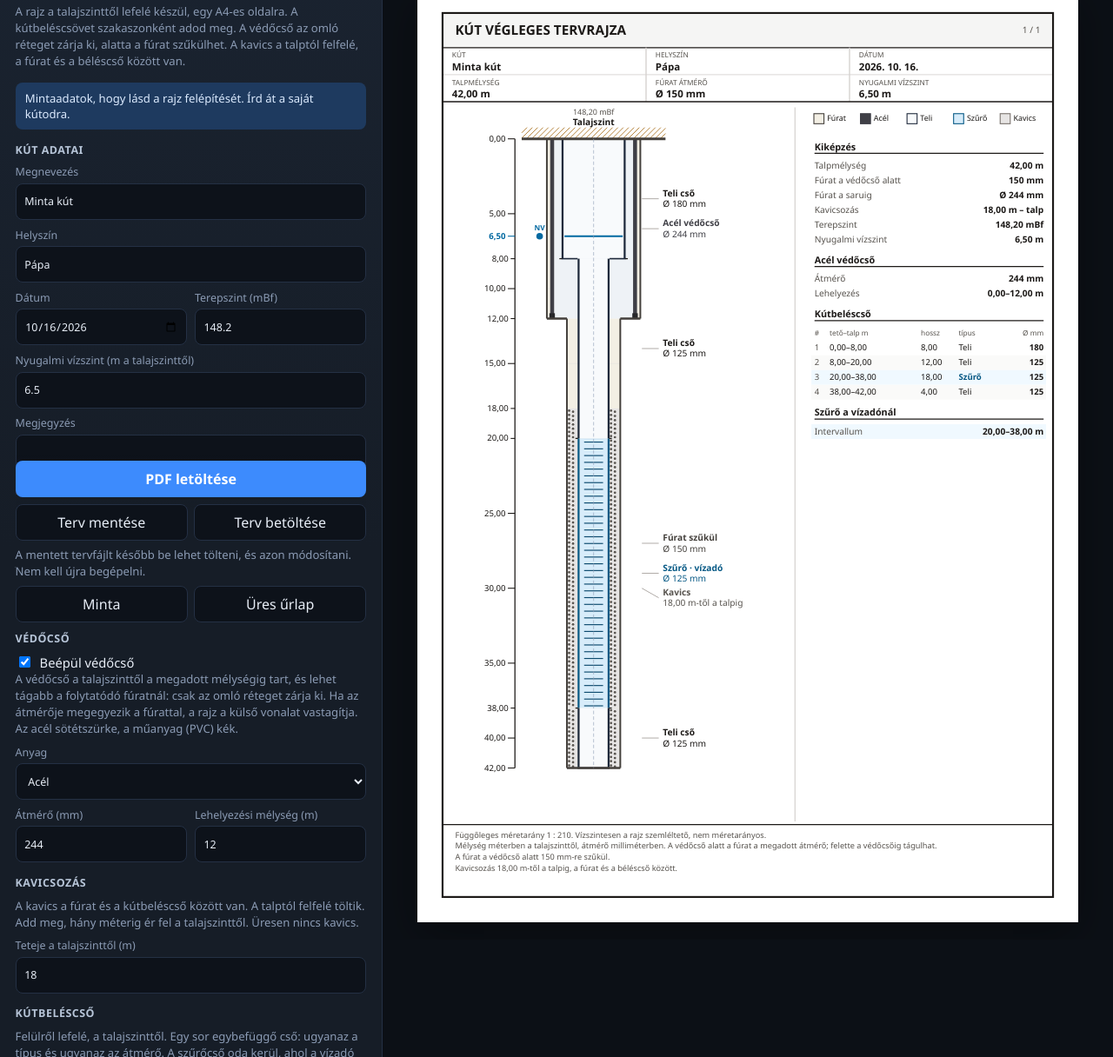
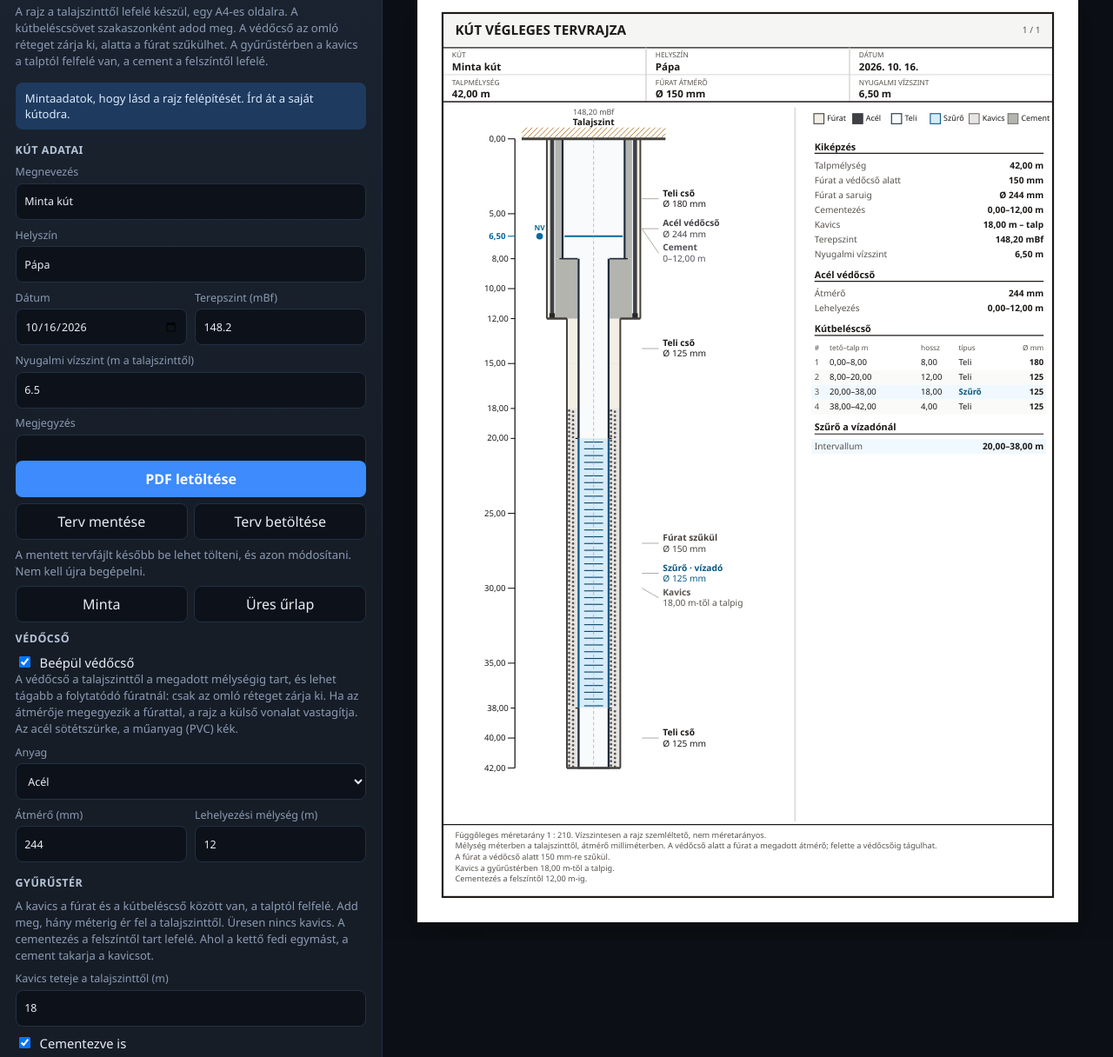
Before and after one commit to Gerimester3/vizkut-furas-terkep, a website: page public/tervrajz.html in a window 1280 px wide. Shown: the part 77-1293 px from the top of the page at 87% size. Drawn offline with Linux system fonts and the light colour scheme.

Commit message:
Add optional cement in the annulus, drawn in gray over any gravel it overlaps.
Co-authored-by: Cursor <cursoragent@cursor.com>

```diff
--- a/public/tervrajz-draw.js
+++ b/public/tervrajz-draw.js
@@ -35,6 +35,7 @@
   const SCREEN_LINE = '#075985';
   const SLOT = '#0c4a6e';
   const WATER = '#0369a1';
+  const CEMENT = '#b4b4ae';
   const LEADER = '#a8a29e';
   const GRID = '#e7e5e4';
   const WARN = '#9a3412';
@@ -166,10 +167,20 @@
 
     if (ground != null && Number.isNaN(ground)) err('ground', 'A terepszint legyen szám.');
     const gravel = parseNum(input.gravelTop);
-    if (gravel != null && Number.isNaN(gravel)) err('gravelTop', 'A kavicsolás teteje legyen szám.');
-    else if (gravel != null && gravel < 0) err('gravelTop', 'A kavicsolás teteje ne legyen negatív.');
+    if (gravel != null && Number.isNaN(gravel)) err('gravelTop', 'A kavics teteje legyen szám.');
+    else if (gravel != null && gravel < 0) err('gravelTop', 'A kavics teteje ne legyen negatív.');
     else if (gravel != null && depth != null && !Number.isNaN(depth) && depth > 0 && gravel >= depth) {
       err('gravelTop', 'A kavics a talp fölé érjen fel, mert a talptól felfelé töltik.');
+    }
+
+    let cement = null;
+    if (input.cementOn) {
+      const cementDepth = parseNum(input.cementDepth);
+      if (cementDepth == null) err('cementDepth', 'Add meg, milyen mélységig van cementezve a gyűrűstér.');
+      else if (Number.isNaN(cementDepth) || cementDepth <= 0) err('cementDepth', 'A cementezés mélysége legyen 0-nál nagyobb.');
+      else if (depth != null && !Number.isNaN(depth) && depth > 0 && cementDepth > depth + 0.001) {
+        err('cementDepth', 'A cementezés nem érhet a talp alá.');
+      } else if (!Number.isNaN(cementDepth)) cement = cementDepth;
     }
 
     if (water != null && Number.isNaN(water)) err('water', 'A nyugalmi vízszint legyen szám.');
@@ -271,8 +282,17 @@
     if (flush) {
       notes.push('A védőcső és a fúrat azonos átmérőjű, vastag külső vonal jelöli.');
     }
+    const gravelShown = gravel != null && !Number.isNaN(gravel)
+      ? (cement != null ? Math.max(gravel, cement) : gravel)
+      : null;
     if (gravel != null && !Number.isNaN(gravel)) {
-      notes.push(`Kavicsozás ${fmtDepth(gravel)} m-től a talpig, a fúrat és a béléscső között.`);
+      notes.push(`Kavics a gyűrűstérben ${fmtDepth(gravel)} m-től a talpig.`);
+    }
+    if (cement != null) {
+      notes.push(`Cementezés a felszíntől ${fmtDepth(cement)} m-ig.`);
+    }
+    if (gravel != null && !Number.isNaN(gravel) && cement != null && cement > gravel + 0.001) {
+      notes.push(`Ahol fedik egymást, a cement takarja a kavicsot ${fmtDepth(gravel)}–${fmtDepth(Math.min(cement, depth))} m között.`);
     }
 
     for (let i = 1; i < built.length; i += 1) {
@@ -310,6 +330,8 @@
         groundMbf: ground,
         waterM: water,
         gravelTop: gravel != null && !Number.isNaN(gravel) ? gravel : null,
+        gravelShown: gravelShown != null && gravelShown < depth - 0.02 ? gravelShown : null,
+        cementDepth: cement,
         stepped,
         flush,
         casing,
@@ -347,7 +369,9 @@
     let linerOuters = model.sections.map((section) => {
       const raw = (section.diameter / refDia) * (stepped ? caseOuter : upperBore);
       const inWideHole = stepped && section.bottom <= casing.depth + 0.001;
-      const packed = model.gravelTop != null && section.bottom > model.gravelTop + 0.001;
+      const inGravel = model.gravelShown != null && section.bottom > model.gravelShown + 0.001;
+      const inCement = model.cementDepth != null && section.top < model.cementDepth - 0.001;
+      const packed = inGravel || inCement;
       const wallGap = packed ? 3.4 : inWideHole ? 1.25 : 0.8;
       const wall = inWideHole && caseOuter != null ? caseOuter : lowerBore;
       const limit = wall - wallGap;
@@ -455,20 +479,19 @@
       rect(CENTER_X - inner, y0, inner * 2, y1 - y0, ANNULUS, null, 0);
     }
 
-    if (model.gravelTop != null) {
-      const gravelCuts = [model.gravelTop];
+    const drawAnnulus = (fromDepth, toDepth, paint) => {
+      if (!(toDepth > fromDepth + 0.02)) return;
+      const cuts = [fromDepth];
       model.sections.forEach((section) => {
-        if (section.top > model.gravelTop && section.top < model.depth) gravelCuts.push(section.top);
-        if (section.bottom > model.gravelTop && section.bottom < model.depth) gravelCuts.push(section.bottom);
+        if (section.top > fromDepth && section.top < toDepth) cuts.push(section.top);
+        if (section.bottom > fromDepth && section.bottom < toDepth) cuts.push(section.bottom);
       });
-      if (model.casing && model.casing.depth > model.gravelTop && model.casing.depth < model.depth) {
-        gravelCuts.push(model.casing.depth);
-      }
-      gravelCuts.push(model.depth);
-      gravelCuts.sort((a, b) => a - b);
-      for (let i = 0; i < gravelCuts.length - 1; i += 1) {
-        const top = gravelCuts[i];
-        const bottom = gravelCuts[i + 1];
+      if (model.casing && model.casing.depth > fromDepth && model.casing.depth < toDepth) cuts.push(model.casing.depth);
+      cuts.push(toDepth);
+      cuts.sort((a, b) => a - b);
+      for (let i = 0; i < cuts.length - 1; i += 1) {
+        const top = cuts[i];
+        const bottom = cuts[i + 1];
         if (bottom - top < 0.02) continue;
         const mid = (top + bottom) / 2;
         const sectionIndex = model.sections.findIndex((section) => mid >= section.top - 0.001 && mid <= section.bottom + 0.001);
@@ -479,6 +502,11 @@
           ? (flush ? upperBore - 1.55 : caseOuter - caseWall - 0.35)
           : (stepped ? lowerBore : upperBore) - 0.25;
         if (outerHalf - innerHalf < 0.65) continue;
+        paint(top, bottom, innerHalf, outerHalf);
+      }
+    };
+    if (model.gravelShown != null) {
+      drawAnnulus(model.gravelShown, model.depth, (top, bottom, innerHalf, outerHalf) => {
         const y0 = yAt(top);
         const y1 = yAt(bottom);
         const band = outerHalf - innerHalf;
@@ -497,7 +525,18 @@
             }
           });
         }
-      }
+      });
+    }
+    if (model.cementDepth != null) {
+      drawAnnulus(0, Math.min(model.cementDepth, model.depth), (top, bottom, innerHalf, outerHalf) => {
+        const y0 = yAt(top);
+        const y1 = yAt(bottom);
+        const band = outerHalf - innerHalf;
+        [-1, 1].forEach((side) => {
+          const x = side < 0 ? CENTER_X - outerHalf : CENTER_X + innerHalf;
+          rect(x, y0, band, Math.max(0.2, y1 - y0), CEMENT, null, 0);
+        });
+      });
     }
 
     model.sections.forEach((section, index) => {
@@ -625,7 +664,10 @@
     if (model.casing && model.casing.depth < model.depth - 0.01) {
       ticks.push({ depth: model.casing.depth, priority: 2, kind: 'bound' });
     }
-    if (model.gravelTop != null) ticks.push({ depth: model.gravelTop, priority: 1, kind: 'bound' });
+    if (model.gravelShown != null) ticks.push({ depth: model.gravelShown, priority: 1, kind: 'bound' });
+    if (model.cementDepth != null && model.cementDepth < model.depth - 0.01) {
+      ticks.push({ depth: model.cementDepth, priority: 2, kind: 'bound' });
+    }
     if (model.waterM != null) ticks.push({ depth: model.waterM, priority: 2, kind: 'water' });
     ticks.sort((a, b) => a.depth - b.depth || b.priority - a.priority);
     const placedTicks = [];
@@ -674,11 +716,18 @@
         color: BORE_LINE,
       });
     }
-    if (model.gravelTop != null) {
+    if (model.gravelShown != null) {
       callouts.push({
-        anchorY: (yAt(model.gravelTop) + yAt(model.depth)) / 2,
-        lines: ['Kavics', `${fmtDepth(model.gravelTop)} m-től a talpig`],
+        anchorY: (yAt(model.gravelShown) + yAt(model.depth)) / 2,
+        lines: ['Kavics', `${fmtDepth(model.gravelShown)} m-től a talpig`],
         color: '#57534e',
+      });
+    }
+    if (model.cementDepth != null) {
+      callouts.push({
+        anchorY: (yAt(0) + yAt(model.cementDepth)) / 2,
+        lines: ['Cement', `0–${fmtDepth(model.cementDepth)} m`],
+        color: '#52525b',
       });
     }
     const calloutWidth = SPLIT_X - CALLOUT_X - 2.5;
@@ -726,7 +775,8 @@
       [BLANK_FILL, BLANK_LINE, 'Teli'],
       [SCREEN_FILL, SCREEN_LINE, 'Szűrő'],
     ];
-    if (model.gravelTop != null) legend.push(['#e7e5e4', '#78716c', 'Kavics']);
+    if (model.gravelShown != null) legend.push(['#e7e5e4', '#78716c', 'Kavics']);
+    if (model.cementDepth != null) legend.push([CEMENT, '#737373', 'Cement']);
     const legendW = (FRAME_R - TABLE_X - 4) / legend.length;
     legend.forEach((item, index) => {
       const x = TABLE_X + 2 + index * legendW;
@@ -735,7 +785,7 @@
     });
     ty += 8;
 
-    const metaRows = 2 + (model.stepped ? 1 : 0) + (model.gravelTop != null ? 1 : 0) + (model.groundMbf != null ? 1 : 0) + (model.waterM != null ? 1 : 0);
+    const metaRows = 2 + (model.stepped ? 1 : 0) + (model.gravelShown != null ? 1 : 0) + (model.cementDepth != null ? 1 : 0) + (model.groundMbf != null ? 1 : 0) + (model.waterM != null ? 1 : 0);
     const casingRows = model.casing ? 2 : 1;
     const filterRows = Math.max(1, model.filters.length);
     const bodyRows = metaRows + casingRows + 1 + model.sections.length + filterRows;
@@ -760,7 +810,8 @@
     kv('Talpmélység', `${fmtDepth(model.depth)} m`);
     kv(model.stepped ? 'Fúrat a védőcső alatt' : 'Fúrat Ø', `${fmtMm(model.boreMm)} mm`);
     if (model.stepped) kv('Fúrat a saruig', `Ø ${fmtMm(model.casing.diameter)} mm`);
-    if (model.gravelTop != null) kv('Kavicsozás', `${fmtDepth(model.gravelTop)} m – talp`);
+    if (model.cementDepth != null) kv('Cementezés', `0,00–${fmtDepth(model.cementDepth)} m`);
+    if (model.gravelShown != null) kv('Kavics', `${fmtDepth(model.gravelShown)} m – talp`);
     if (model.groundMbf != null) kv('Terepszint', `${fmtDepth(model.groundMbf)} mBf`);
     if (model.waterM != null) kv('Nyugalmi vízszint', `${fmtDepth(model.waterM)} m`);
     ty += 1.6;
@@ -915,6 +966,8 @@
       casingDia: planText(source.casingDia),
       casingDepth: planText(source.casingDepth),
       gravelTop: planText(source.gravelTop),
+      cementOn: !!source.cementOn,
+      cementDepth: planText(source.cementDepth),
       sections: sections.map((section) => ({
         type: section && section.type === 'szuro' ? 'szuro' : 'teli',
         length: planText(section && section.length),
@@ -972,6 +1025,8 @@
       casingDia: planText(data.casingDia),
       casingDepth: planText(data.casingDepth),
       gravelTop: planText(data.gravelTop),
+      cementOn: data.cementOn === true || data.cementOn === 'true' || data.cementOn === 1,
+      cementDepth: planText(data.cementDepth),
       sections,
       pristineSample: false,
     };
--- a/public/tervrajz.css
+++ b/public/tervrajz.css
@@ -142,7 +142,8 @@ input.bad, select.bad {
 
 .split label { margin-top: 0.55rem; }
 
-.casing-fields[hidden] { display: none; }
+.casing-fields[hidden],
+.cement-fields[hidden] { display: none; }
 
 .sections {
   display: flex;
--- a/public/tervrajz.html
+++ b/public/tervrajz.html
@@ -15,7 +15,7 @@
           <p class="lead">
             A rajz a talajszinttől lefelé készül, egy A4-es oldalra. A kútbeléscsövet
             szakaszonként adod meg. A védőcső az omló réteget zárja ki, alatta a
-            fúrat szűkülhet. A kavics a talptól felfelé, a fúrat és a béléscső között van.
+            fúrat szűkülhet. A gyűrűstérben a kavics a talptól felfelé van, a cement a felszíntől lefelé.
           </p>
         </header>
 
@@ -105,15 +105,26 @@
         </section>
 
         <section class="block">
-          <h2>Kavicsozás</h2>
+          <h2>Gyűrűstér</h2>
           <p class="hint">
-            A kavics a fúrat és a kútbeléscső között van. A talptól felfelé töltik.
-            Add meg, hány méterig ér fel a talajszinttől. Üresen nincs kavics.
+            A kavics a fúrat és a kútbeléscső között van, a talptól felfelé. Add meg, hány
+            méterig ér fel a talajszinttől. Üresen nincs kavics. A cementezés a felszíntől
+            tart lefelé. Ahol a kettő fedi egymást, a cement takarja a kavicsot.
           </p>
           <label>
-            Teteje a talajszinttől (m)
+            Kavics teteje a talajszinttől (m)
             <input id="gravelTop" type="number" min="0" step="any" inputmode="decimal" />
           </label>
+          <label class="check">
+            <input id="cementOn" type="checkbox" />
+            Cementezve is
+          </label>
+          <div id="cementFields" class="cement-fields" hidden>
+            <label>
+              A felszíntől eddig (m)
+              <input id="cementDepth" type="number" min="0" step="any" inputmode="decimal" />
+            </label>
+          </div>
         </section>
 
         <section class="block">
```
Also changed, not shown: public/tervrajz.js (+10 -1 lines).
